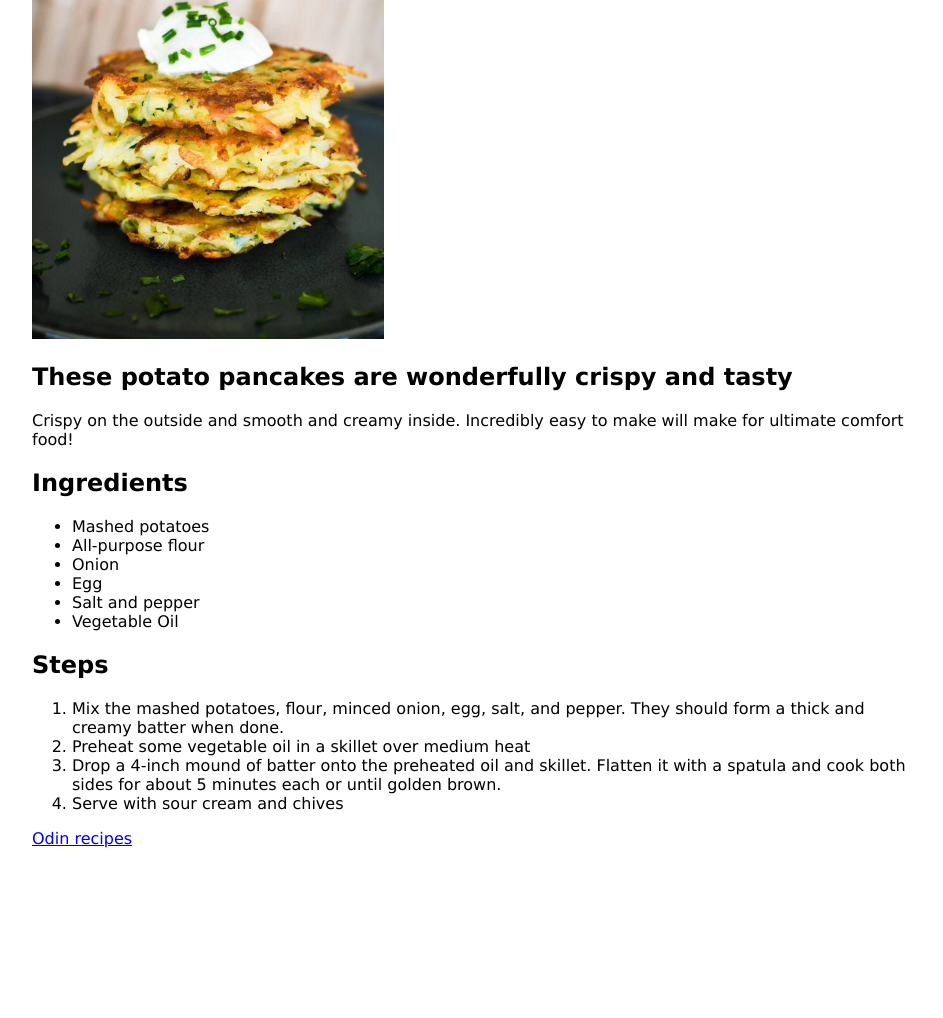
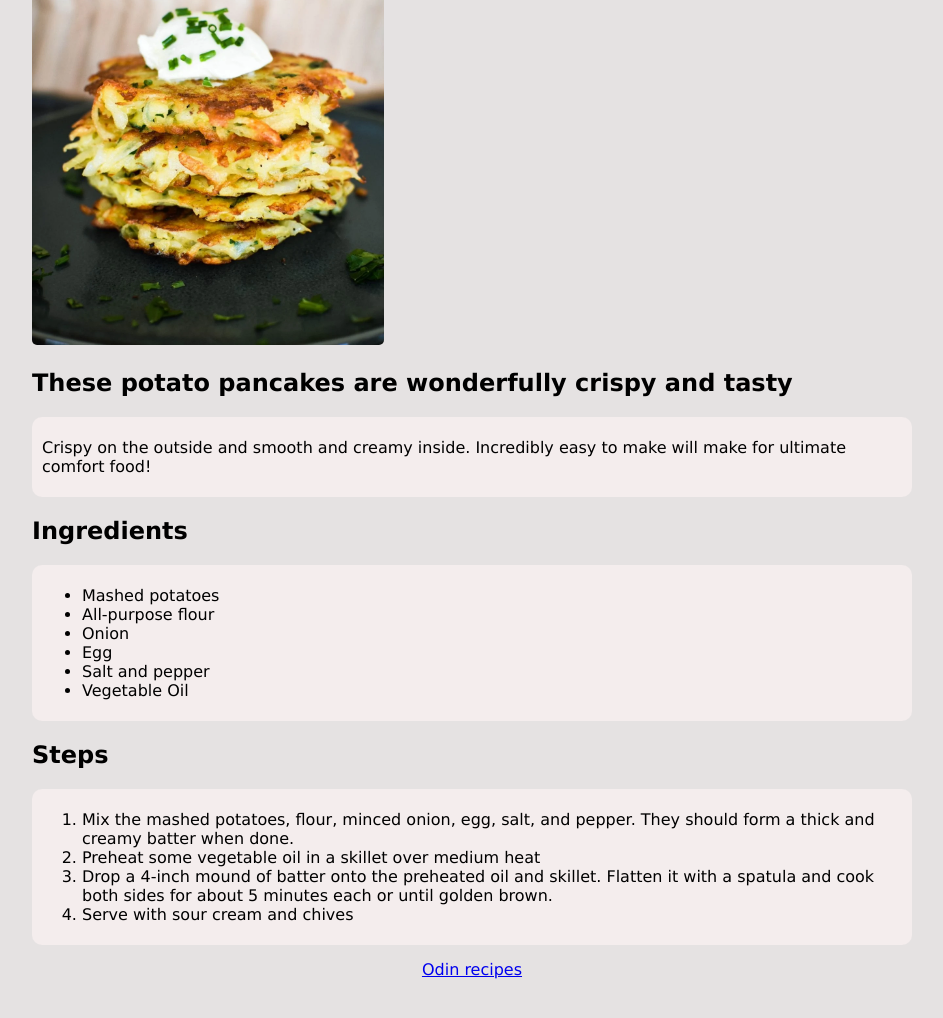
Before and after one commit to korpuus/odin-recipes, a plain HTML site: page recipes/potato-pancakes.html in a window 1280 px wide. Shown: the part 140-1158 px from the top of the page, without its empty margins (168-1111 px from the left). Before the commit the page ends 1034 px from the top, so only its background shows below. Drawn offline with Linux system fonts and the light colour scheme.

Commit message:
3/3 added css

```diff
--- a/recipes/potato-pancakes.css
+++ b/recipes/potato-pancakes.css
@@ -2,8 +2,27 @@ body {
   text-align: left;
   font-family: Verdana, sans-serif;
   padding: 3% 15%;
+  background-color: #e5e2e2;
 }
+
+h1 {
+  font-size: 35px;
+}
+
 img {
   width: 40%;
   height: auto;
+  border-radius: 5px;
 }
+
+.container {
+  background-color: #f4eded;
+  padding: 5px 10px;
+  border-radius: 10px;
+}
+
+.link {
+  display: block;
+  margin: 15px auto;
+  text-align: center;
+}
--- a/recipes/potato-pancakes.html
+++ b/recipes/potato-pancakes.html
@@ -11,9 +11,13 @@
   <img src="../img/potato-cakes.jpeg" alt="stack of fried crispy-looking potato cakes with sour cream on top">
 
   <h2>These potato pancakes are wonderfully crispy and tasty</h2>
+
+    <div class="container">
     <p>Crispy on the outside and smooth and creamy inside. Incredibly easy to make will make for ultimate comfort food!</p>
+    </div>
 
   <h2>Ingredients</h2>
+    <div class="container">
     <ul>
       <li>Mashed potatoes</li>
       <li>All-purpose flour</li>
@@ -22,16 +26,19 @@
       <li>Salt and pepper</li>
       <li>Vegetable Oil</li>
     </ul>
+    </div>
 
   <h2>Steps</h2>
+  <div class="container">
     <ol>
       <li>Mix the mashed potatoes, flour, minced onion, egg, salt, and pepper. They should form a thick and creamy batter when done.</li>
       <li>Preheat some vegetable oil in a skillet over medium heat</li>
       <li>Drop a 4-inch mound of batter onto the preheated oil and skillet. Flatten it with a spatula and cook both sides for about 5 minutes each or until golden brown.</li>
       <li>Serve with sour cream and chives</li>
     </ol>
+    </div>
 
 
-    <a href="../index.html">Odin recipes</a>
+    <a href="../index.html" class="link">Odin recipes</a>
 </body>
 </html>
--- a/recipes/ratatouille.css
+++ b/recipes/ratatouille.css
@@ -2,7 +2,7 @@ body {
   text-align: left;
   font-family: Verdana, sans-serif;
   padding: 3% 15%;
-  background-color: #f5f5f5;
+  background-color: #e5e2e2;
 }
 
 h1 {
@@ -16,7 +16,7 @@ img {
 }
 
 .container {
-  background-color: #e3dbdb;
+  background-color: #f4eded;
   padding: 5px 10px;
   border-radius: 10px;
 }
--- a/recipes/spaghetti-and-meatballs.css
+++ b/recipes/spaghetti-and-meatballs.css
@@ -2,7 +2,7 @@ body {
   text-align: left;
   font-family: Verdana, sans-serif;
   padding: 3% 15%;
-  background-color: #f5f5f5;
+  background-color: #e5e2e2;
 }
 
 h1 {
@@ -16,7 +16,7 @@ img {
 }
 
 .container {
-  background-color: #e3dbdb;
+  background-color: #f4eded;
   padding: 5px 10px;
   border-radius: 10px;
 }
```
